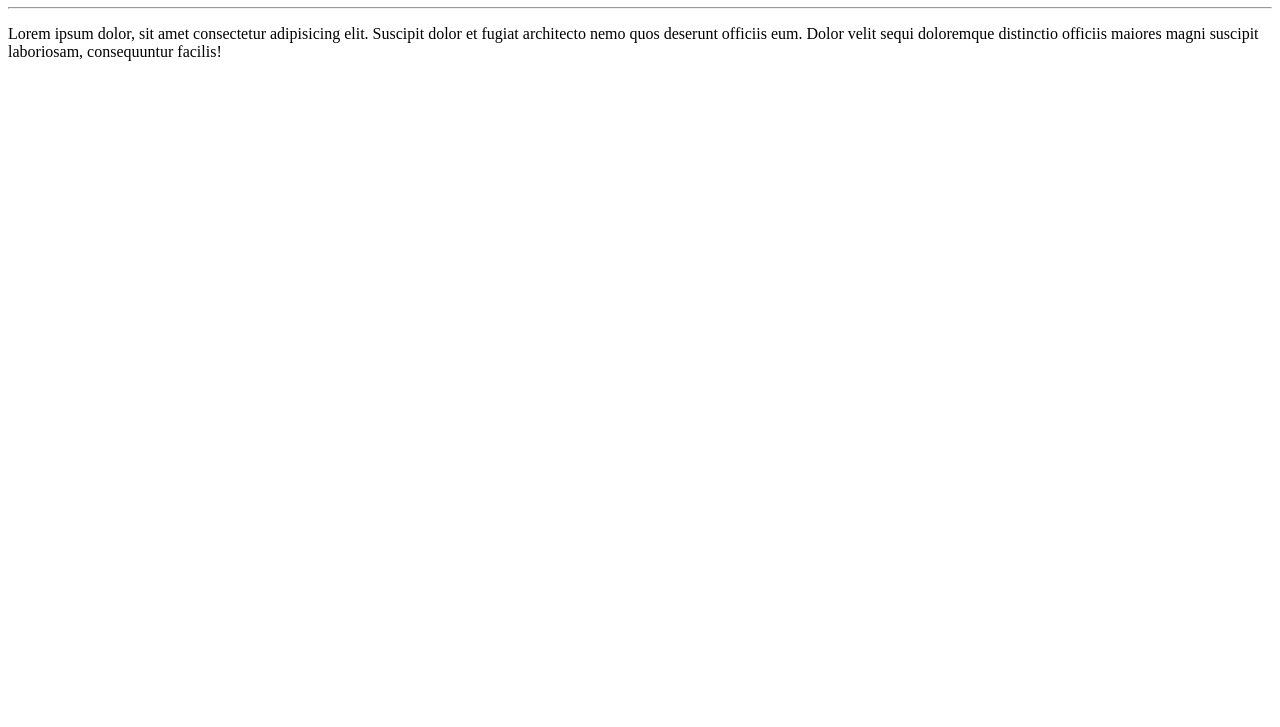
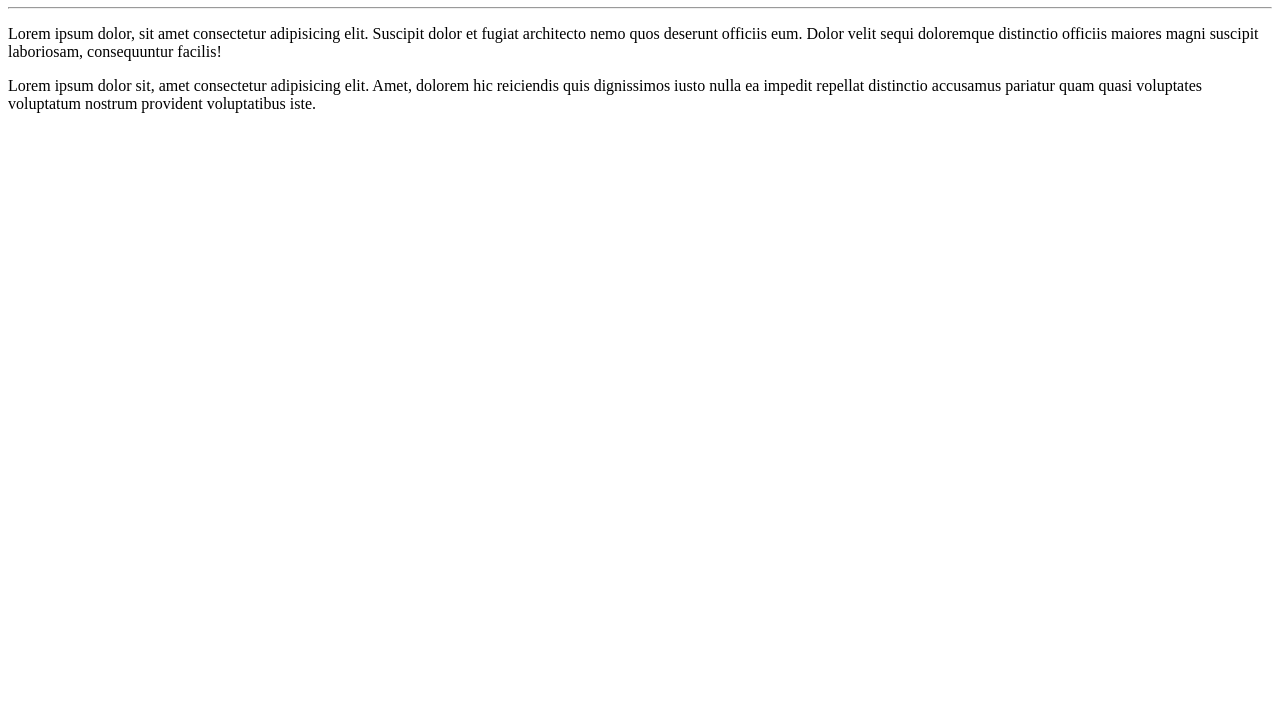
Before and after one commit to RafaPharaoh/Ola-Mundo, a plain HTML site: page site-exemplo/index.html in a window 1280 px wide. Shown: the part 73-800 px from the top of the page. Drawn offline with Linux system fonts and the light colour scheme.

Commit message:
adicionei um parágrafo

```diff
--- a/site-exemplo/index.html
+++ b/site-exemplo/index.html
@@ -10,5 +10,6 @@
     <h1>Olá, Mundo!</h1>
     <hr>
     <p>Lorem ipsum dolor, sit amet consectetur adipisicing elit. Suscipit dolor et fugiat architecto nemo quos deserunt officiis eum. Dolor velit sequi doloremque distinctio officiis maiores magni suscipit laboriosam, consequuntur facilis!</p>
+    <p>Lorem ipsum dolor sit, amet consectetur adipisicing elit. Amet, dolorem hic reiciendis quis dignissimos iusto nulla ea impedit repellat distinctio accusamus pariatur quam quasi voluptates voluptatum nostrum provident voluptatibus iste.</p>
 </body>
 </html>
```
